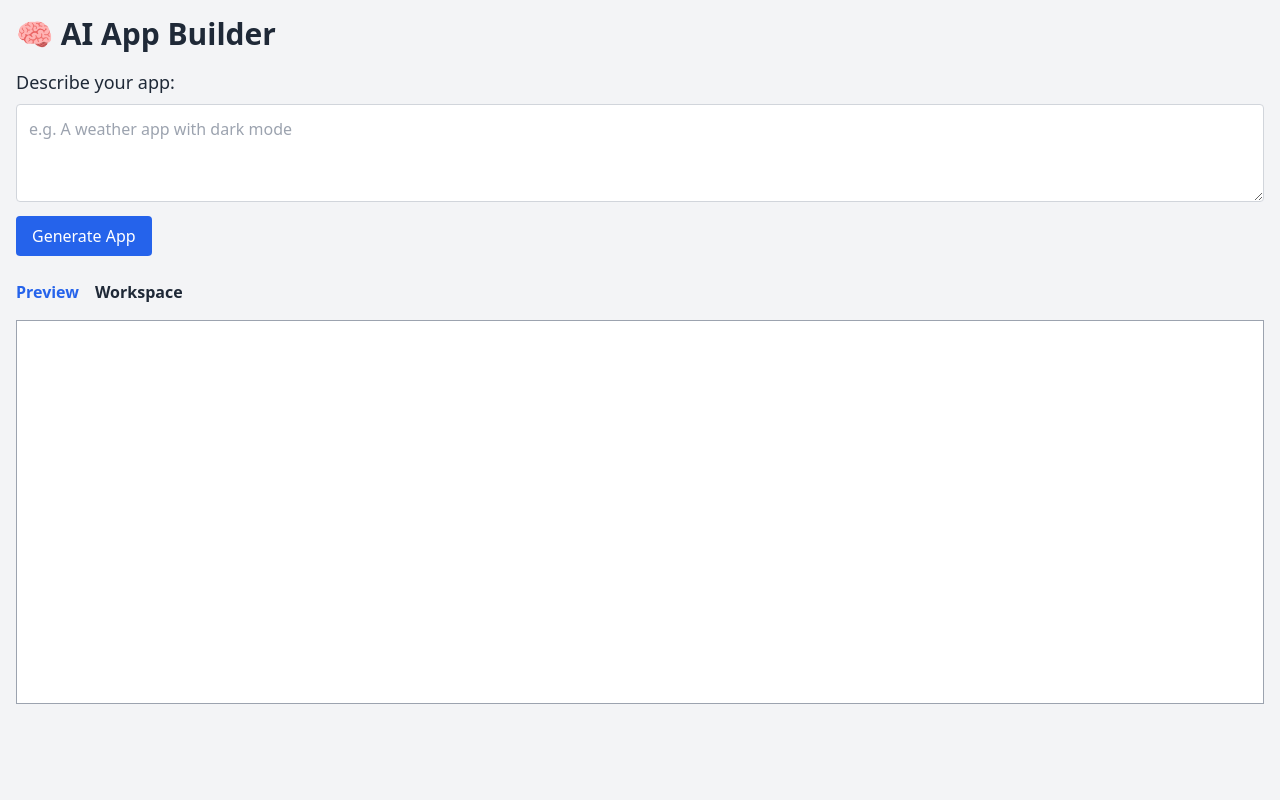
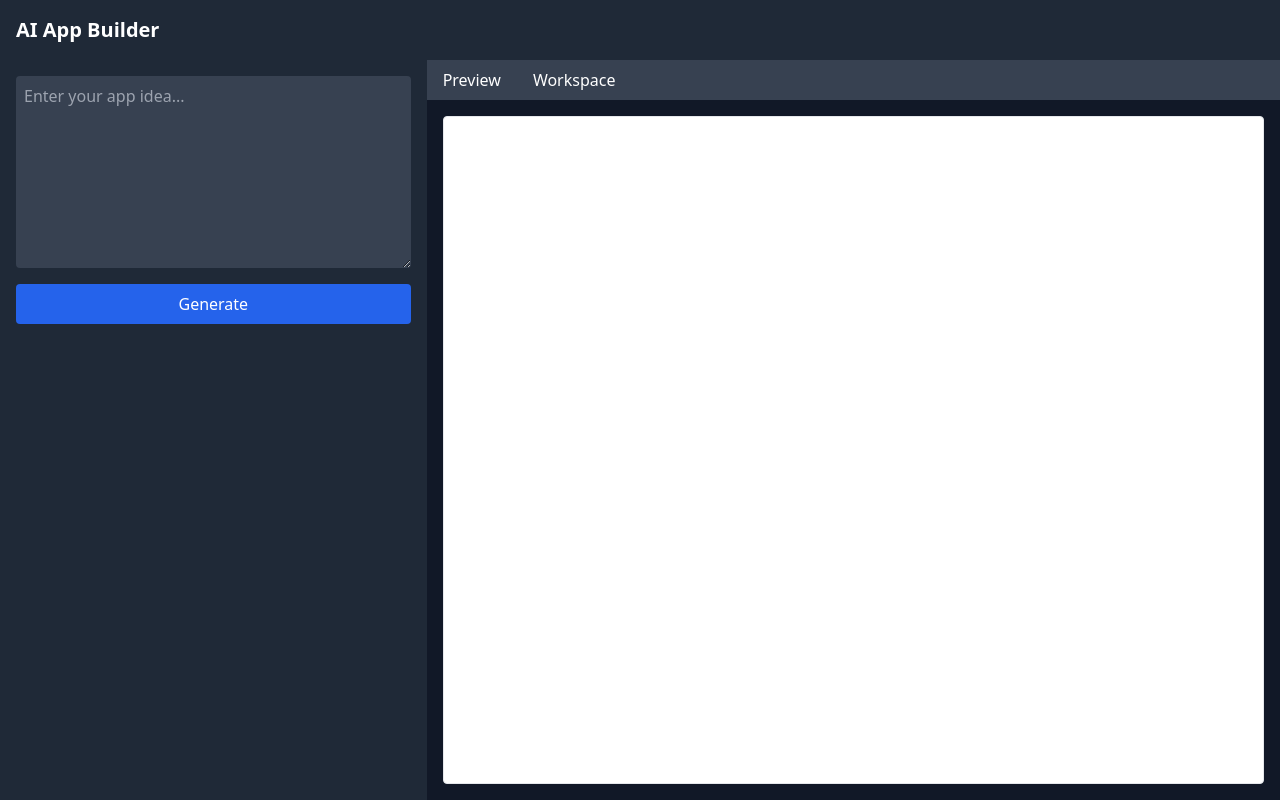
Before and after one commit to Papgy/App-Builder, a plain HTML site: page index.html in a window 1280 px wide. Both pictures are taken after a click on the button "Preview". Drawn offline with nearby package versions, Linux system fonts and the light colour scheme.

Commit message:
Update index.html

```diff
--- a/index.html
+++ b/index.html
@@ -2,47 +2,34 @@
 <html lang="en">
 <head>
   <meta charset="UTF-8" />
+  <meta name="viewport" content="width=device-width, initial-scale=1.0" />
   <title>AI App Builder</title>
-  <meta name="viewport" content="width=device-width, initial-scale=1.0" />
-  <link href="https://cdn.jsdelivr.net/npm/tailwindcss@2.2.19/dist/tailwind.min.css" rel="stylesheet">
+  <script src="https://cdn.tailwindcss.com"></script>
 </head>
-<body class="bg-gray-100 text-gray-800 font-sans p-4">
+<body class="bg-gray-900 text-white h-screen flex flex-col">
+  <header class="p-4 bg-gray-800 text-xl font-bold">AI App Builder</header>
 
-  <div class="max-w-7xl mx-auto">
-    <h1 class="text-3xl font-bold mb-4">🧠 AI App Builder</h1>
+  <main class="flex flex-1">
+    <!-- Left Input Panel -->
+    <section class="w-1/3 bg-gray-800 p-4 flex flex-col gap-4">
+      <textarea id="promptInput" class="w-full h-48 p-2 bg-gray-700 rounded" placeholder="Enter your app idea..."></textarea>
+      <button onclick="generateCode()" class="bg-blue-600 hover:bg-blue-700 py-2 px-4 rounded">Generate</button>
+    </section>
 
-    <!-- User Input -->
-    <div class="mb-6">
-      <label class="block text-lg font-medium mb-2">Describe your app:</label>
-      <textarea id="userInput" rows="3" placeholder="e.g. A weather app with dark mode"
-        class="w-full p-3 border border-gray-300 rounded"></textarea>
-      <button onclick="generateApp()"
-        class="mt-2 bg-blue-600 text-white px-4 py-2 rounded hover:bg-blue-700">Generate App</button>
-    </div>
-
-    <!-- Tabs -->
-    <div class="flex space-x-4 mb-4">
-      <button id="tabPreview" onclick="switchTab('preview')" class="text-blue-600 font-semibold">Preview</button>
-      <button id="tabWorkspace" onclick="switchTab('workspace')" class="font-semibold">Workspace</button>
-    </div>
-
-    <!-- Preview Panel -->
-    <div id="previewTab" class="mb-6">
-      <iframe id="previewFrame" class="w-full h-96 border border-gray-400 bg-white"></iframe>
-    </div>
-
-    <!-- Workspace Panel -->
-    <div id="workspaceTab" class="mb-6 hidden">
-      <h2 class="text-xl font-semibold mb-2">📁 Project Files</h2>
-      <div class="flex">
-        <div id="fileTree" class="w-1/3 p-2 bg-gray-50 border-r border-gray-300"></div>
-        <div class="w-2/3 p-4">
-          <h3 id="activeFilename" class="font-semibold text-gray-700 mb-2"></h3>
-          <pre id="codeViewer" class="bg-gray-100 p-4 overflow-x-auto whitespace-pre-wrap text-sm border"></pre>
-        </div>
+    <!-- Right Panel with Tabs -->
+    <section class="w-2/3 flex flex-col">
+      <div class="flex bg-gray-700">
+        <button class="tab-btn px-4 py-2" onclick="switchTab('preview')">Preview</button>
+        <button class="tab-btn px-4 py-2" onclick="switchTab('workspace')">Workspace</button>
       </div>
-    </div>
-  </div>
+      <div id="previewTab" class="flex-1 p-4 overflow-auto hidden">
+        <iframe id="previewFrame" class="w-full h-full border rounded bg-white"></iframe>
+      </div>
+      <div id="workspaceTab" class="flex-1 p-4 overflow-auto hidden">
+        <pre id="codeOutput" class="bg-black text-green-400 p-4 rounded"></pre>
+      </div>
+    </section>
+  </main>
 
   <script src="script.js"></script>
 </body>
```
